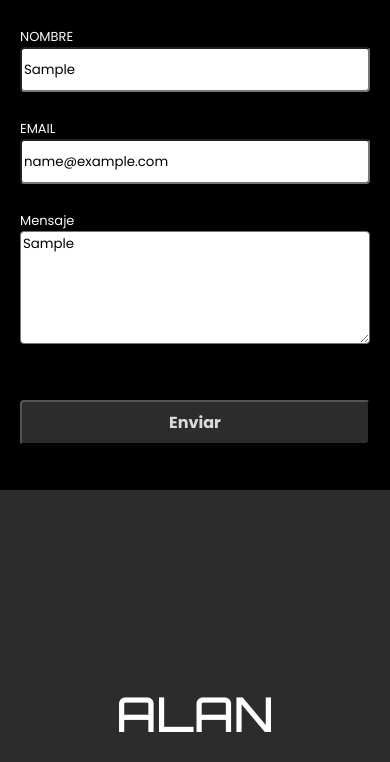
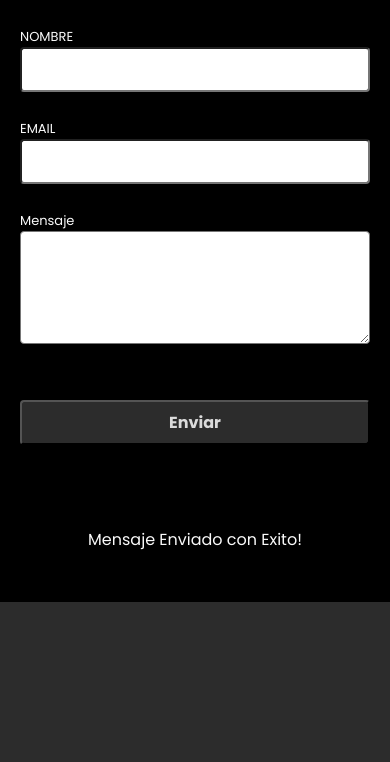
Before and after one commit to alanlipschutz/desafio-m4, a plain HTML site: page index.html in a window 390 px wide. Both pictures are taken after typing "Sample", "name@example.com", "Sample" into the empty fields and a click on the button "Enviar". Shown: the part 3007-3769 px from the top of the page. Drawn offline with Linux system fonts and the light colour scheme; no server answers.

Commit message:
commit con formulario resuelto. falta responsive y cms del index

```diff
--- a/components/form/index.css
+++ b/components/form/index.css
@@ -57,3 +57,12 @@
   font-weight: 700;
   color: rgba(219, 219, 219, 1);
 }
+
+.my-form__send-message {
+  color: rgba(250, 250, 250, 1);
+  font-family: "Poppins", sans-serif;
+  font-size: 16px;
+  text-align: center;
+  padding: 30px;
+  display: none;
+}
--- a/components/form/index.js
+++ b/components/form/index.js
@@ -23,6 +23,9 @@ function addForm(container) {
           <div class="my-form__button-container">
             <button class="my-form__button">Enviar</button>
           </div>
+          <div class="my-form__send-message">
+            Mensaje Enviado con Exito!
+          </div>
         </section>
   `;
   container.appendChild(formEl);
@@ -30,6 +33,7 @@ function addForm(container) {
 
 function postData() {
   const formEl = document.querySelector(".my-form");
+  const messageEl = document.querySelector(".my-form__send-message");
   formEl.addEventListener("submit", (e) => {
     e.preventDefault();
     const data = new FormData(e.target);
@@ -39,8 +43,10 @@ function postData() {
       headers: { "content-type": "application/json" },
       body: JSON.stringify({
         to: "alanelipschutz@gmail.com",
-        message: value.message,
+        message: `Nuevo correo de ${value.name}. el mail es ${value.email} y el mensaje es el siguiente: ${value.message}`,
       }),
     });
+    messageEl.style.display = "inherit";
+    formEl.reset();
   });
 }
--- a/contact/index.css
+++ b/contact/index.css
@@ -1,3 +1,2 @@
 .my-form__button-container {
-  margin-bottom: 190px;
 }
```
